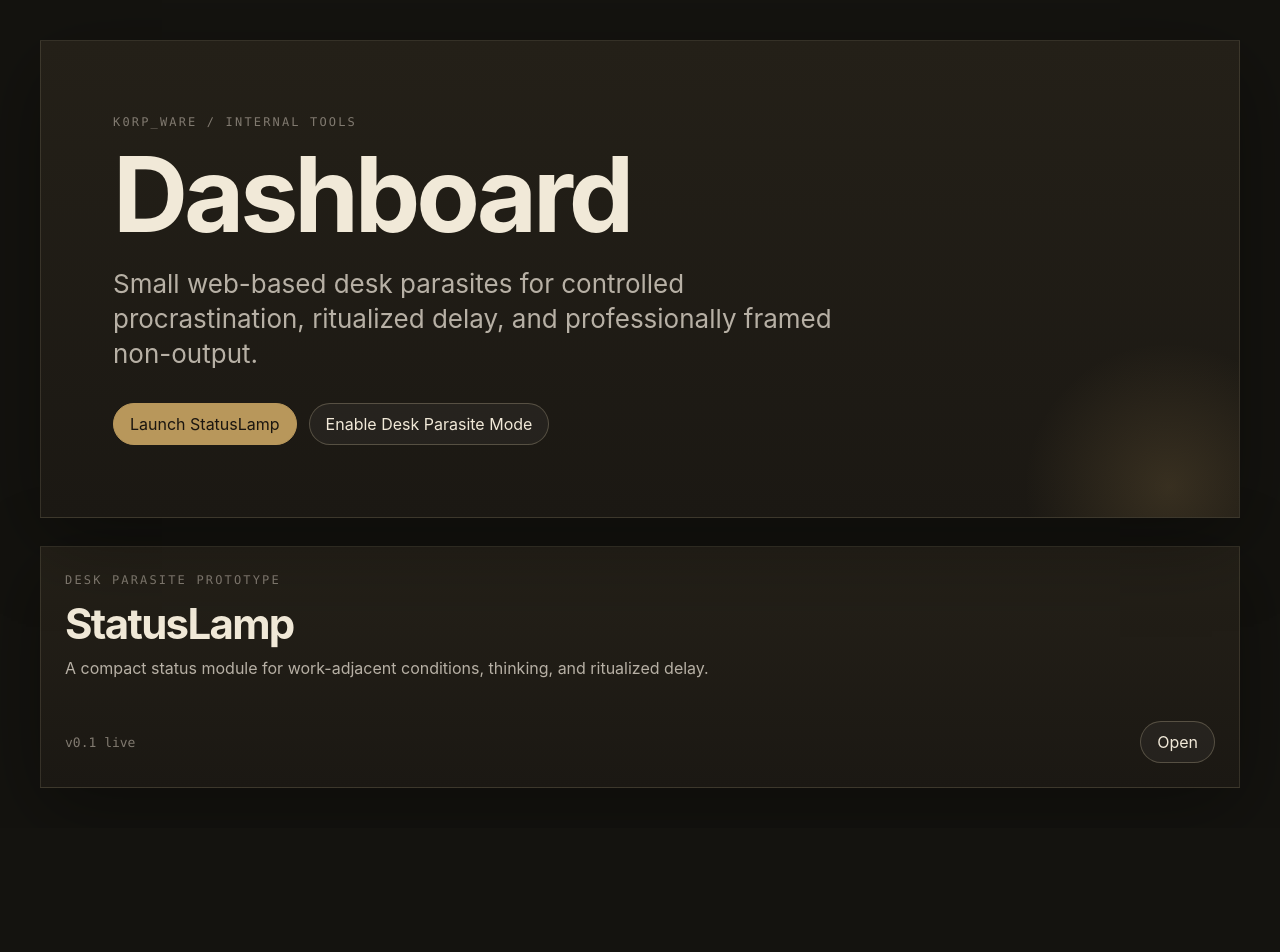
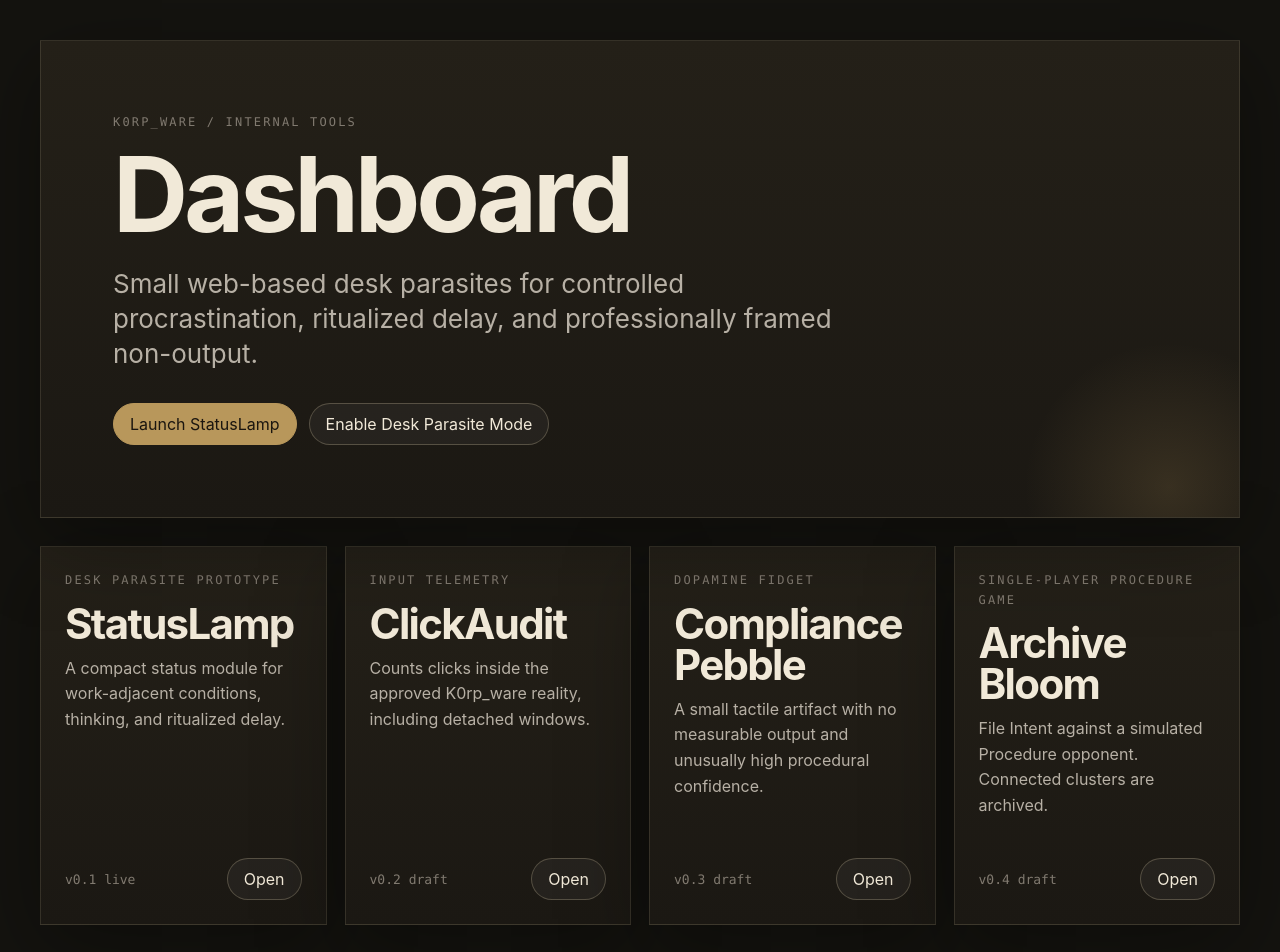
Before and after one commit to EinCorn/K0rp_ware, a React (Vite) app: page / in a window 1280 px wide. Shown: the top 952 px of the page. Before the commit the page ends 828 px from the top, so only its background shows below. Built offline with nearby package versions, Linux system fonts and the light colour scheme.

Commit message:
Add new modules to dashboard registry

```diff
--- a/src/moduleRegistry.js
+++ b/src/moduleRegistry.js
@@ -6,4 +6,25 @@ export const modules = [
     description: 'A compact status module for work-adjacent conditions, thinking, and ritualized delay.',
     status: 'v0.1 live',
   },
+  {
+    id: 'click-audit',
+    title: 'ClickAudit',
+    eyebrow: 'Input Telemetry',
+    description: 'Counts clicks inside the approved K0rp_ware reality, including detached windows.',
+    status: 'v0.2 draft',
+  },
+  {
+    id: 'dopamine-fidget',
+    title: 'Compliance Pebble',
+    eyebrow: 'Dopamine Fidget',
+    description: 'A small tactile artifact with no measurable output and unusually high procedural confidence.',
+    status: 'v0.3 draft',
+  },
+  {
+    id: 'archive-bloom',
+    title: 'Archive Bloom',
+    eyebrow: 'Single-Player Procedure Game',
+    description: 'File Intent against a simulated Procedure opponent. Connected clusters are archived.',
+    status: 'v0.4 draft',
+  },
 ]
```
